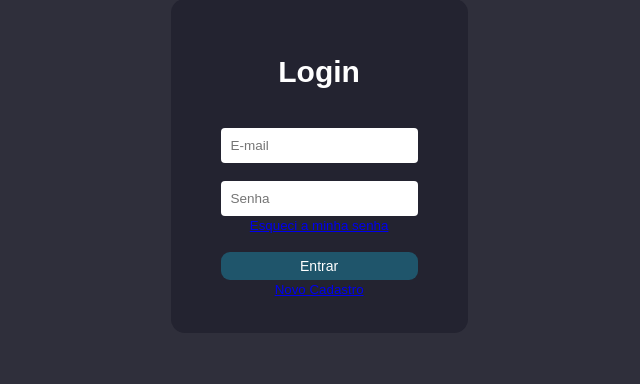
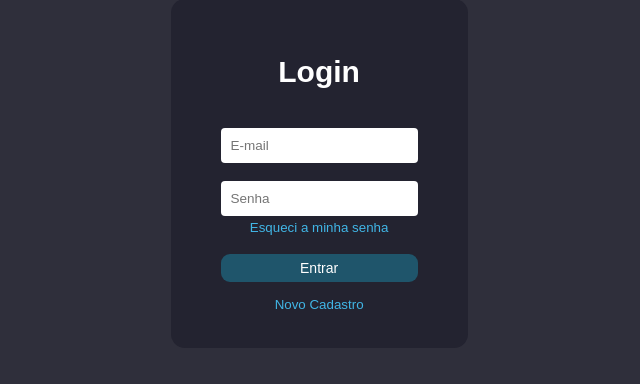
Before and after one commit to Joao-Vitor-Fernandes/Trainee-2023.1, a PHP site: page /app/views/site/login.html in a window 1280 px wide. Shown: the part 241-625 px from the top of the page, without its empty margins (335-975 px from the left). Run offline with PHP 8.4, Linux system fonts and the light colour scheme.

Commit message:
Alteração das cores das letras miudas

```diff
--- a/Phonefy/app/views/site/login.html
+++ b/Phonefy/app/views/site/login.html
@@ -34,11 +34,11 @@
           <br><br>
           <input type="password" placeholder="Senha">
           <br>
-          <button class="recuperar"><a href="recuperar_senha.html">Esqueci a minha senha</a></button>
+          <button class="recuperar"><a>Esqueci a minha senha</a></button>
           <br><br>
           <button class="entrar">Entrar</button>
-          <br>
-          <button class="cadastro"><a href="novo_cadastro.html">Novo Cadastro</a></button>
+
+          <button class="cadastro"><a>Novo Cadastro</a></button>
 
 
     </div>
--- a/Phonefy/public/css/login.css
+++ b/Phonefy/public/css/login.css
@@ -42,23 +42,29 @@ input{
     padding-bottom: 4px;
     border-radius: 9px;
     border-color:rgba(0, 0, 0, 0);
+
 }
-button:hover{
+.entrar:hover{
     background-color:#173ca4 ;
 }
 .recuperar{
     background-color: rgba(0, 0, 0, 0);
     border: none;
-    color: white;
+    color: #41b6e6;
+    cursor: pointer;
+    padding-top: 4px;
 
 }
 .cadastro{
     background-color: rgba(0, 0, 0, 0);
     border: none;
-    color: white;
+    color: #41b6e6;
+    cursor: pointer;
+    padding-top: 15px;
 }
 .logo{
     background-color: rgba(0, 0, 0, 0);
     top: 2%;
     left: 41.1%;
+
 }
```
